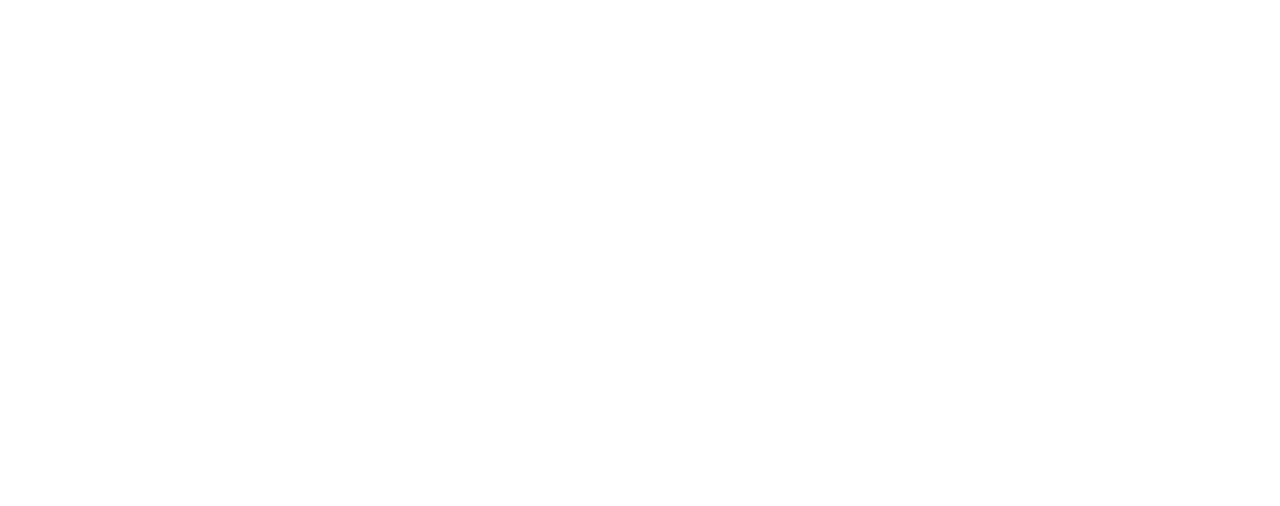
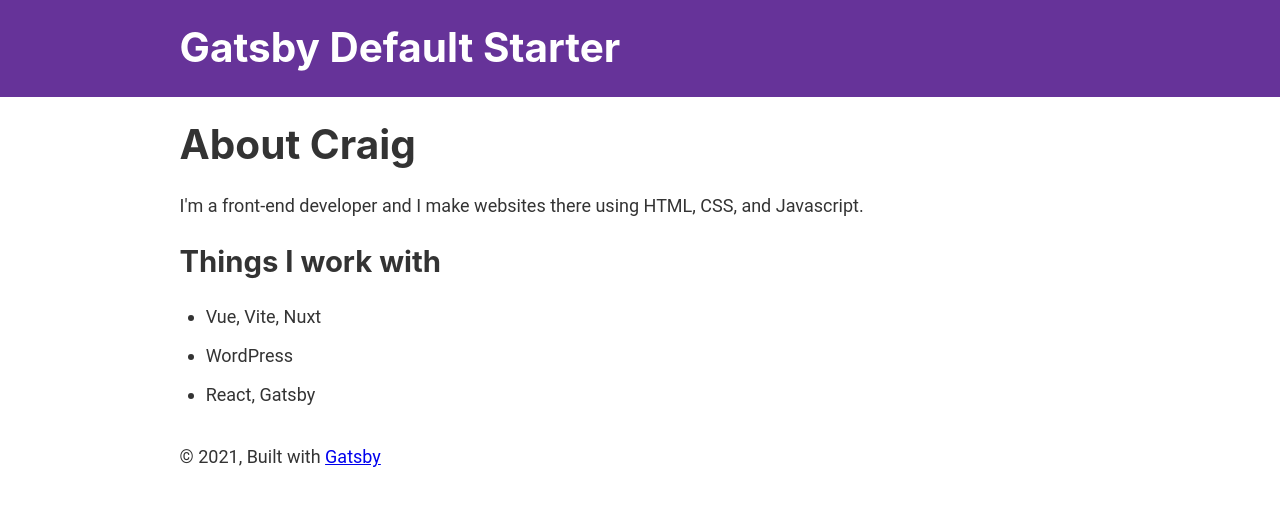
Before and after one commit to craigwfox/fox-2021-movies-gatsby, a Gatsby site: page /about in a window 1280 px wide. Before the commit this address had no page. Built offline with nearby package versions, Linux system fonts and the light colour scheme; Gatsby itself is replaced by a stand-in of ours.

Commit message:
made an about us page

```diff
--- a/src/components/layout.css
+++ b/src/components/layout.css
@@ -18,6 +18,7 @@ body {
   -ms-font-feature-settings: "kern", "liga", "clig", "calt";
   -webkit-font-feature-settings: "kern", "liga", "clig", "calt";
   font-feature-settings: "kern", "liga", "clig", "calt";
+  font-family: 'Roboto', 'Helvetica Nue', sans-serif;
 }
 article,
 aside,
--- /dev/null
+++ b/src/pages/about.js
@@ -0,0 +1,23 @@
+import * as React from "react"
+
+import Layout from "../components/layout"
+import Seo from "../components/seo"
+
+const About = () => (
+  <Layout>
+    <Seo title="🦊 About Craig " />
+    <h1>About Craig</h1>
+    <p>
+      I'm a front-end developer and I make websites there using HTML, CSS, and
+      Javascript.
+    </p>
+    <h2>Things I work with</h2>
+    <ul>
+      <li>Vue, Vite, Nuxt</li>
+      <li>WordPress</li>
+      <li>React, Gatsby</li>
+    </ul>
+  </Layout>
+)
+
+export default About
```
